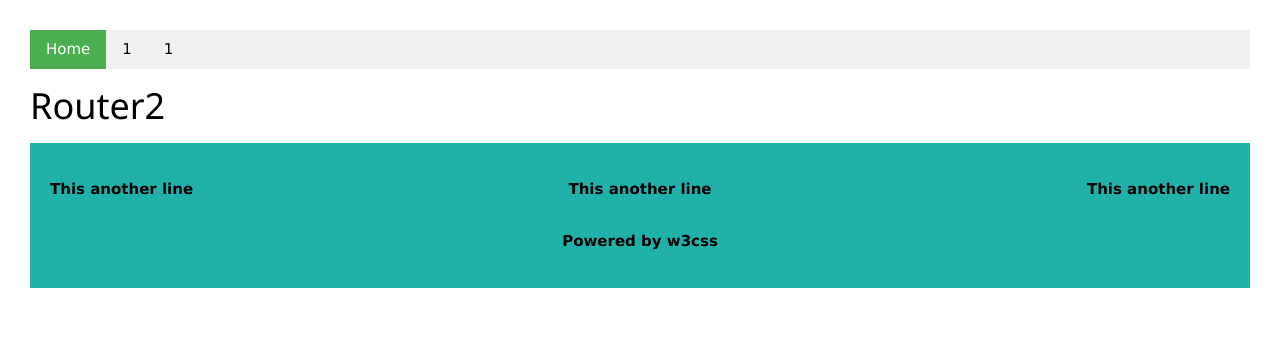
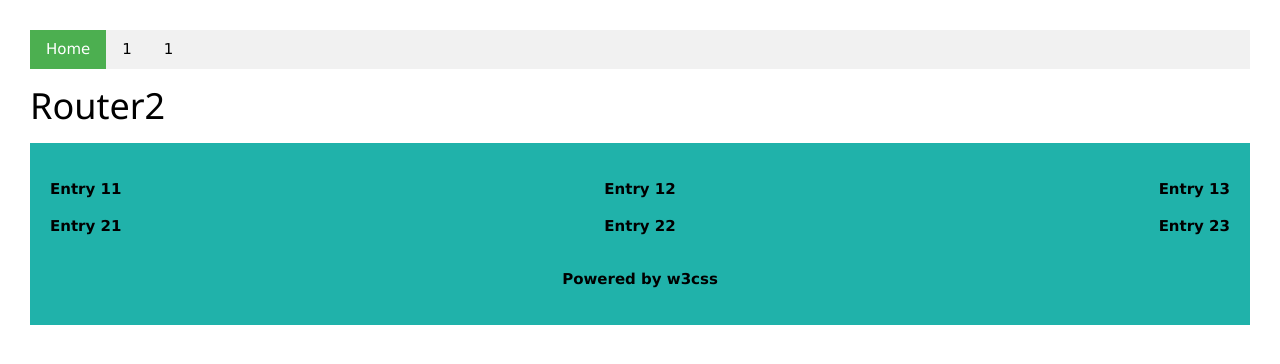
Before and after one commit to arman-ataei-edu/Learning-React, a React (Vite) app in the folder tutorials/: page /1/1 in a window 1280 px wide. Shown: the top 364 px of the page. Built offline with nearby package versions, Linux system fonts and the light colour scheme.

Commit message:
some minor changes

```diff
--- a/tutorials/src/components/Footer.jsx
+++ b/tutorials/src/components/Footer.jsx
@@ -3,9 +3,20 @@ import { Link } from "react-router-dom";
 const Footer = () =>{
     return(
         <footer id="footer">
-            <p>This another line</p>
-            <p>This another line</p>
-            <p>This another line</p>
+            <div>
+                <p>Entry 11</p>
+                <p>Entry 21</p>
+
+            </div>
+            <div>
+                <p>Entry 12</p>
+                <p>Entry 22</p>
+
+            </div>
+            <div>
+                <p>Entry 13</p>
+                <p>Entry 23</p>
+            </div>
             <p className="copy">
                 Powered by
                 <Link to={"https://www.w3schools.com/w3css/default.asp"}> w3css</Link>
--- a/tutorials/src/pages/NewThings.jsx
+++ b/tutorials/src/pages/NewThings.jsx
@@ -128,11 +128,9 @@ const NewThings = () => {
             </div>
           </div>
           or
-          <Code>
-            {" "}
-            const [favCountries, setFavCountries] =
-            useContext(FavCountryContext);
-          </Code>
+          <Code
+            code={" const [favCountries, setFavCountries] = useContext(FavCountryContext)"}
+          />
         </li>
         <li>its possible to read and write a global state</li>
       </ol>
@@ -154,11 +152,15 @@ const NewThings = () => {
       <h2>useState</h2>
       <ol>
         <li>
-          <Code>import &#123; useState &#125; from "react"</Code>{" "}
+          <Code
+           code={'import { useState } from "react"'}
+          />
         </li>
         <li>
           it is equivalent to &quot; this.state &quot;
-          <Code>const [state, setState] = useState("")</Code>
+          <Code
+          code={'const [state, setState] = useState("")'}
+          />
         </li>
         <li>if changed, rerenders the component</li>
         <li>dont call it inside a loop or conditional statements</li>
@@ -174,7 +176,9 @@ const NewThings = () => {
         <li>
           The correct way of reading state after the update would be using the
           useEffect hook.
-          <Code>useEffect(() => console.log(state), [state])</Code>
+          <Code
+            code={'useEffect(() => console.log(state), [state])'}
+          />
         </li>
       </ol>
       <h2>useEffect</h2>
```
